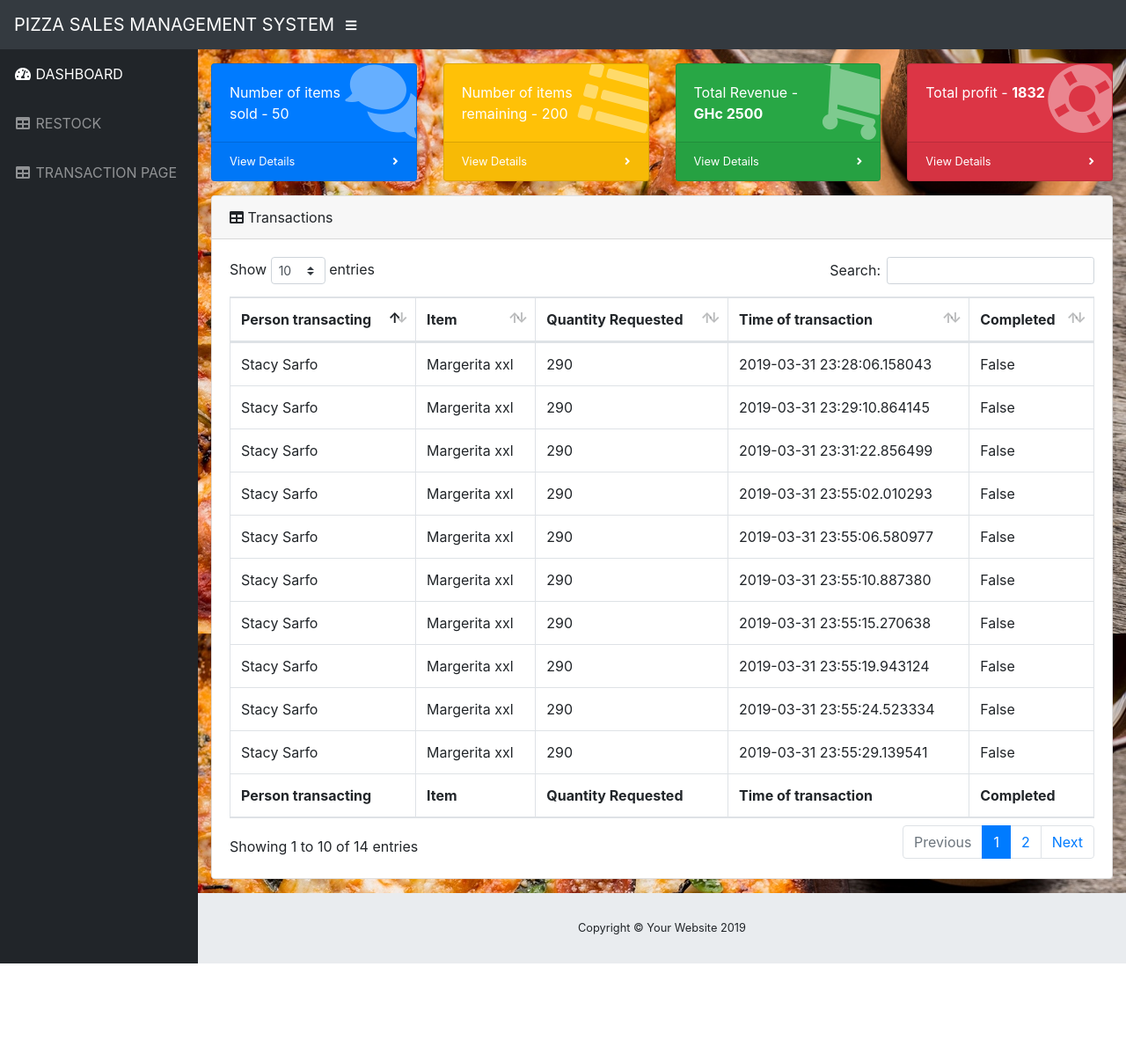
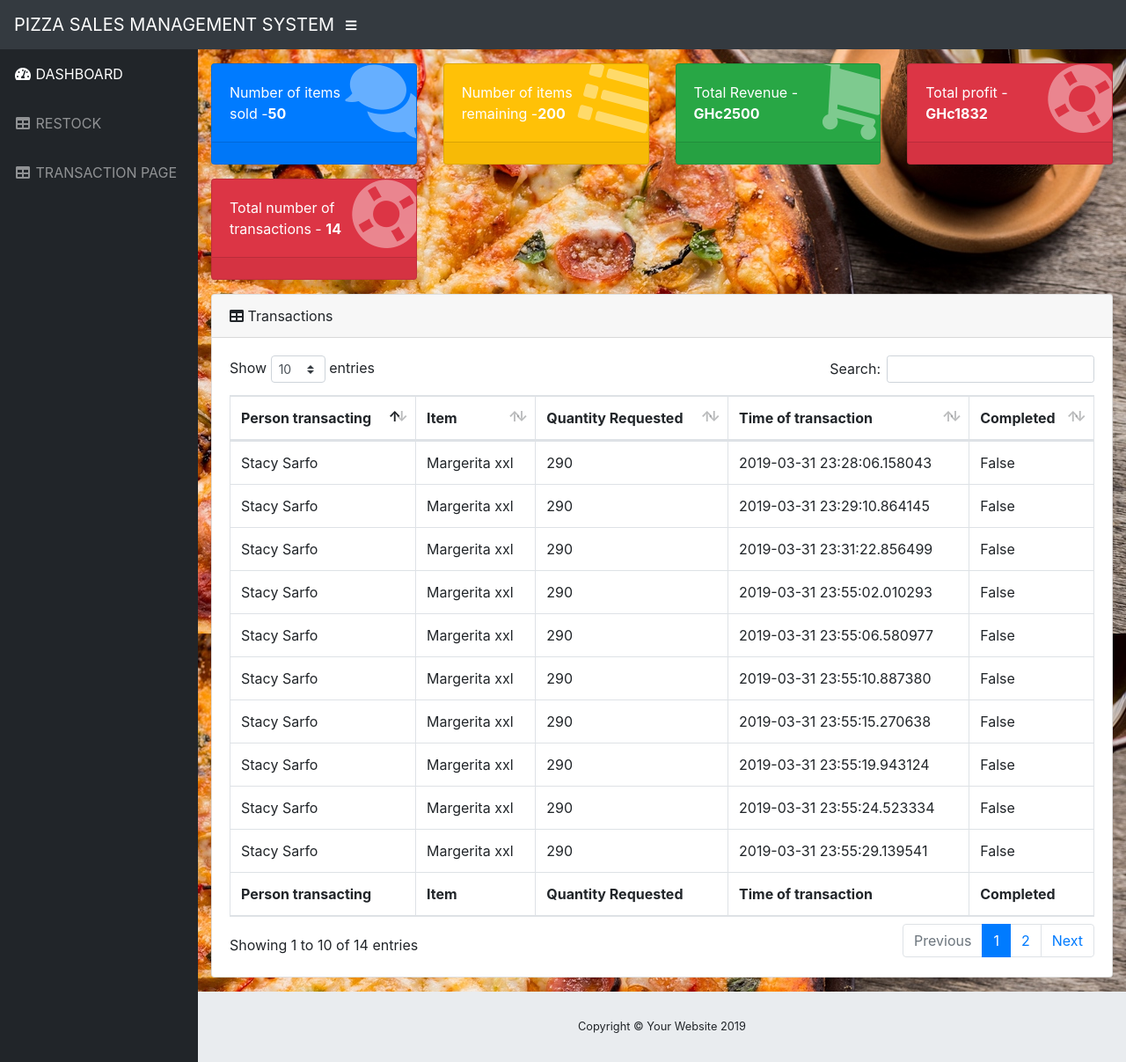
Before and after one commit to AshesiDevelopersStudentsClub/SMS, a Flask app: page / in a window 1280 px wide. Shown: the whole page at 88% size. Before the commit the page ends 1095 px from the top, so only its background shows below. Run offline with Flask 2, Linux system fonts and the light colour scheme; the visitor is signed in with stand-in values (Sample User, id 1); data comes from the database, SQL or seed files in the repository; some libraries are stand-ins or nearby versions.

Commit message:
I am tired nyaaaa~

```diff
--- a/templates/index.html
+++ b/templates/index.html
@@ -13,13 +13,13 @@
                 <div class="card-body-icon">
                   <i class="fas fa-fw fa-comments"></i>
                 </div>
-                <div class="mr-5">Number of items sold - 50</div>
+                <div class="mr-5">Number of items sold -<b>50</b></div>
               </div>
               <a class="card-footer text-white clearfix small z-1" href="#">
-                <span class="float-left">View Details</span>
+                <!--<span class="float-left">View Details</span>
                 <span class="float-right">
                   <i class="fas fa-angle-right"></i>
-                </span>
+                </span> -->
               </a>
             </div>
           </div>
@@ -29,13 +29,13 @@
                 <div class="card-body-icon">
                   <i class="fas fa-fw fa-list"></i>
                 </div>
-                <div class="mr-5">Number of items remaining - 200</div>
+                <div class="mr-5">Number of items remaining -<b>200</b></div>
               </div>
               <a class="card-footer text-white clearfix small z-1" href="#">
-                <span class="float-left">View Details</span>
+                <!--<span class="float-left">View Details</span>
                 <span class="float-right">
                   <i class="fas fa-angle-right"></i>
-                </span>
+                </span> -->
               </a>
             </div>
           </div>
@@ -45,13 +45,13 @@
                 <div class="card-body-icon">
                   <i class="fas fa-fw fa-shopping-cart"></i>
                 </div>
-                <div class="mr-5">Total Revenue -<b>GHc 2500</b></div>
+                <div class="mr-5">Total Revenue -<b>GHc2500</b></div>
               </div>
               <a class="card-footer text-white clearfix small z-1" href="#">
-                <span class="float-left">View Details</span>
+                <!--<span class="float-left">View Details</span>
                 <span class="float-right">
                   <i class="fas fa-angle-right"></i>
-                </span>
+                </span> -->
               </a>
             </div>
           </div>
@@ -61,13 +61,29 @@
                 <div class="card-body-icon">
                   <i class="fas fa-fw fa-life-ring"></i>
                 </div>
-                <div class="mr-5">Total profit - <b>1832</b></div>
+                <div class="mr-5">Total profit - <b>GHc1832</b></div>
               </div>
               <a class="card-footer text-white clearfix small z-1" href="#">
-                <span class="float-left">View Details</span>
+               <!-- <span class="float-left">View Details</span>
                 <span class="float-right">
                   <i class="fas fa-angle-right"></i>
-                </span>
+                </span> -->
+              </a>
+            </div>
+          </div>
+          <div class="col-xl-3 col-sm-6 mb-3">
+            <div class="card text-white bg-danger o-hidden h-100">
+              <div class="card-body">
+                <div class="card-body-icon">
+                  <i class="fas fa-fw fa-life-ring"></i>
+                </div>
+                <div class="mr-5">Total number of transactions - <b>14</b></div>
+              </div>
+              <a class="card-footer text-white clearfix small z-1" href="#">
+               <!-- <span class="float-left">View Details</span>
+                <span class="float-right">
+                  <i class="fas fa-angle-right"></i>
+                </span> -->
               </a>
             </div>
           </div>
@@ -79,6 +95,7 @@
         <div class="card mb-3">
           <div class="card-header">
             <i class="fas fa-table"></i>
+
             Transactions</div>
           <div class="card-body">
             <div class="table-responsive">
--- a/templates/transaction.html
+++ b/templates/transaction.html
@@ -1,11 +1,7 @@
-
-
-
 {% extends "base.html" %}
 
 
 {% block body %}
-
 <form action="{{ url_for('addtransaction') }}" method="POST">
   Person transacting:<br>
   <input type="text" name="person_transacting">
@@ -14,7 +10,7 @@
   <input type="text" name="item_name">
   	<br>
     Quantity:<br>
-  <input type="text" name="quantity_requested">
+  <input type="number" name="quantity_requested" min = "0" max = "1000">
   <input type="submit">
 </form>
 
```
Also changed, not shown: 1 other file.
